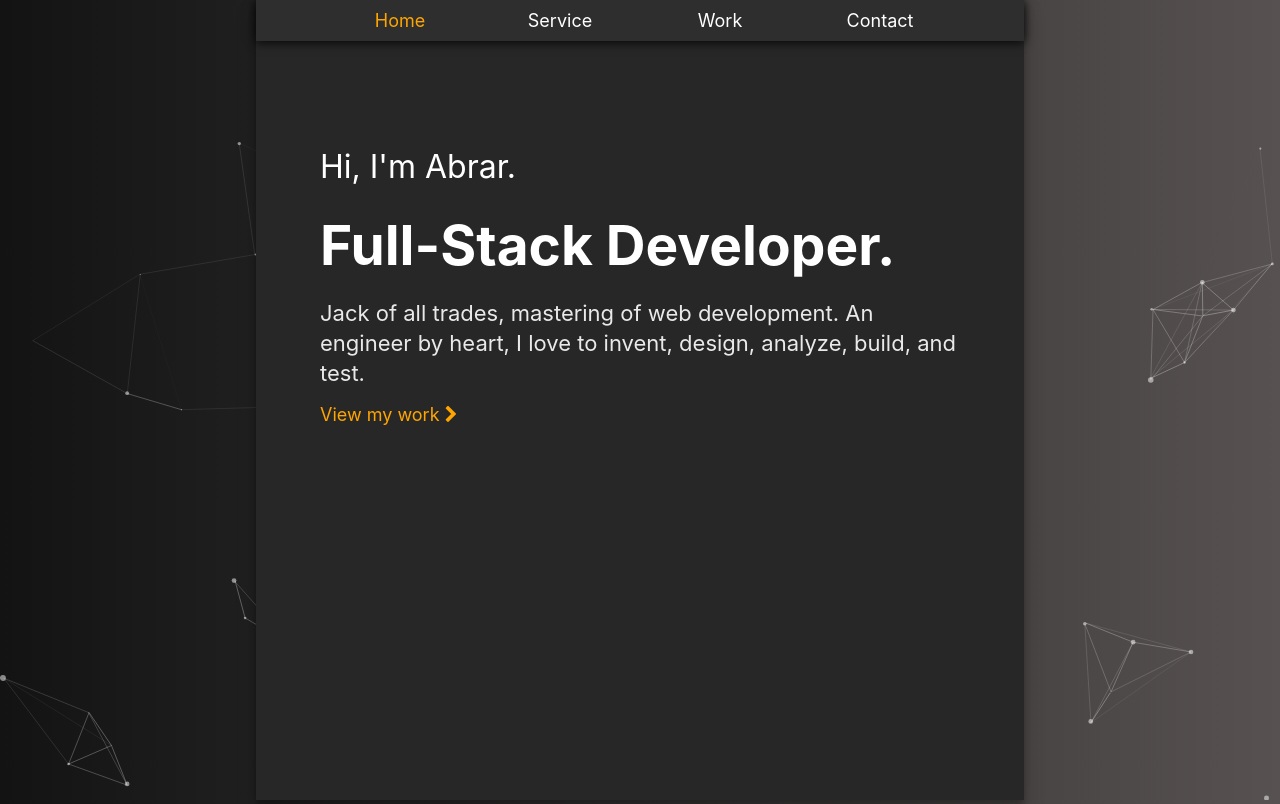
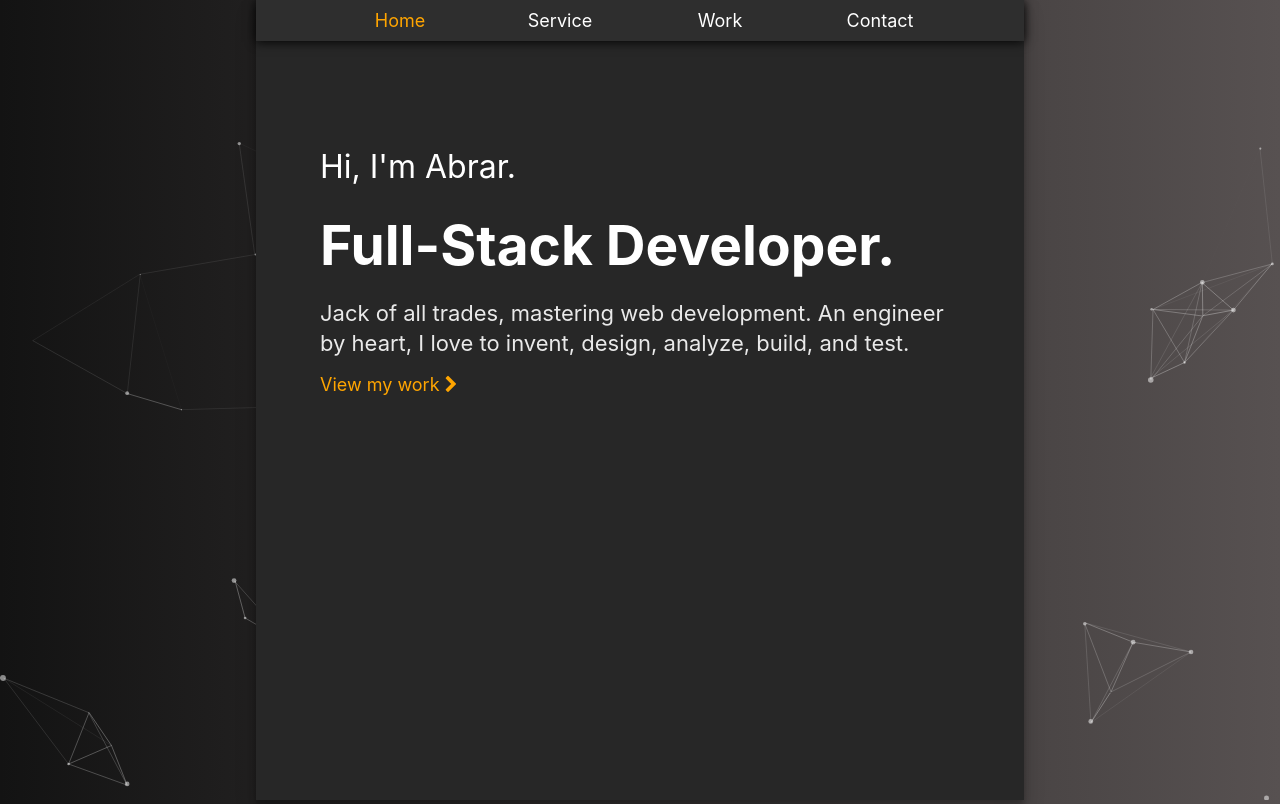
Before and after one commit to AbrarChowdhury/my-portfo, a React (Create React App) app: page / in a window 1280 px wide. Built offline with nearby package versions, Linux system fonts and the light colour scheme.

Commit message:
grammer fixed

```diff
--- a/src/home.jsx
+++ b/src/home.jsx
@@ -7,7 +7,7 @@ const Home = () => {
         <div className="half-container">
           <h2 className="name">Hi, I'm Abrar.</h2>
           <h1 className="header"> Full-Stack Developer.</h1>
-          <p className="subtitle">Jack of all trades, mastering of web development. An engineer by heart, I love to invent, design, analyze, build, and test.
+          <p className="subtitle">Jack of all trades, mastering web development. An engineer by heart, I love to invent, design, analyze, build, and test.
           </p>
           <Link to="/work">
           <p><span className="c2action">View my work <i class="fa fa-chevron-right" aria-hidden="true"></i></span></p>
```
